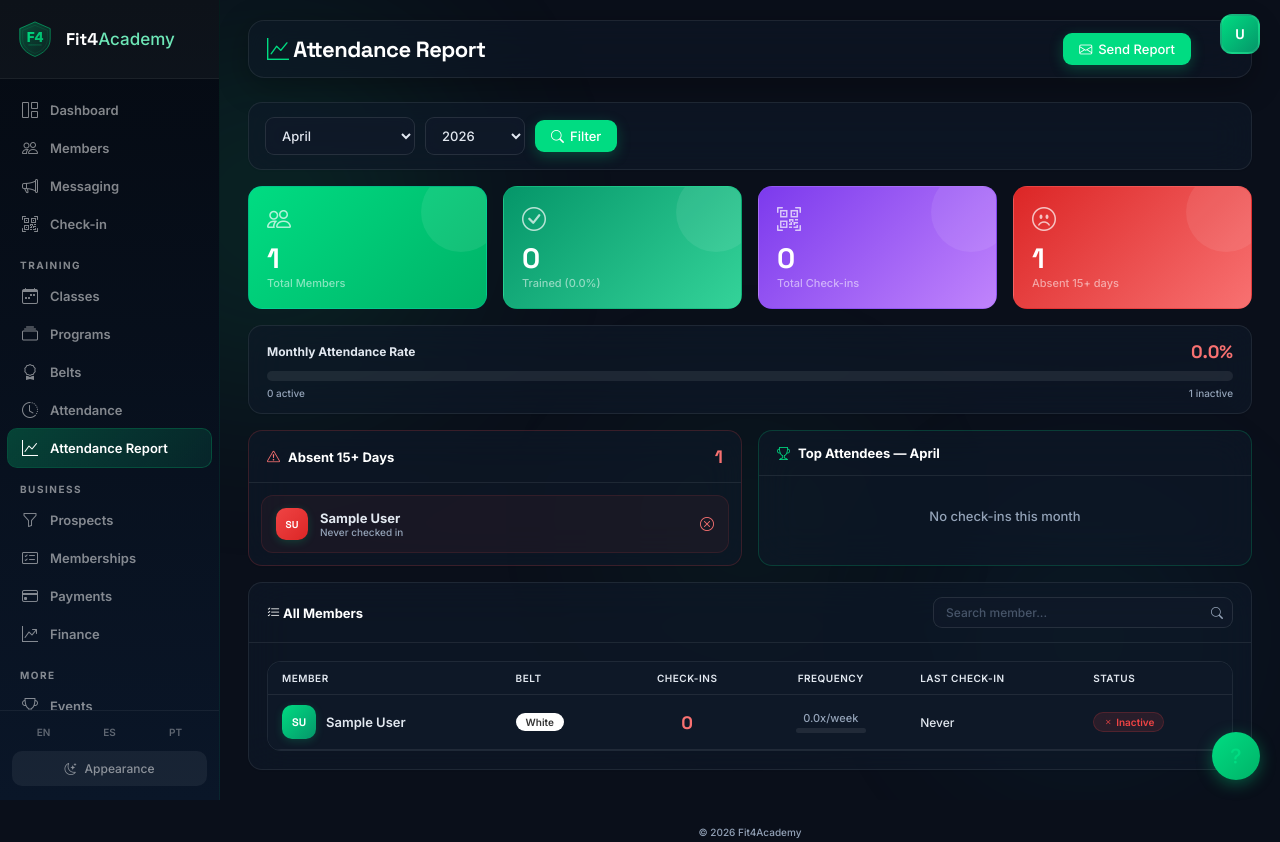
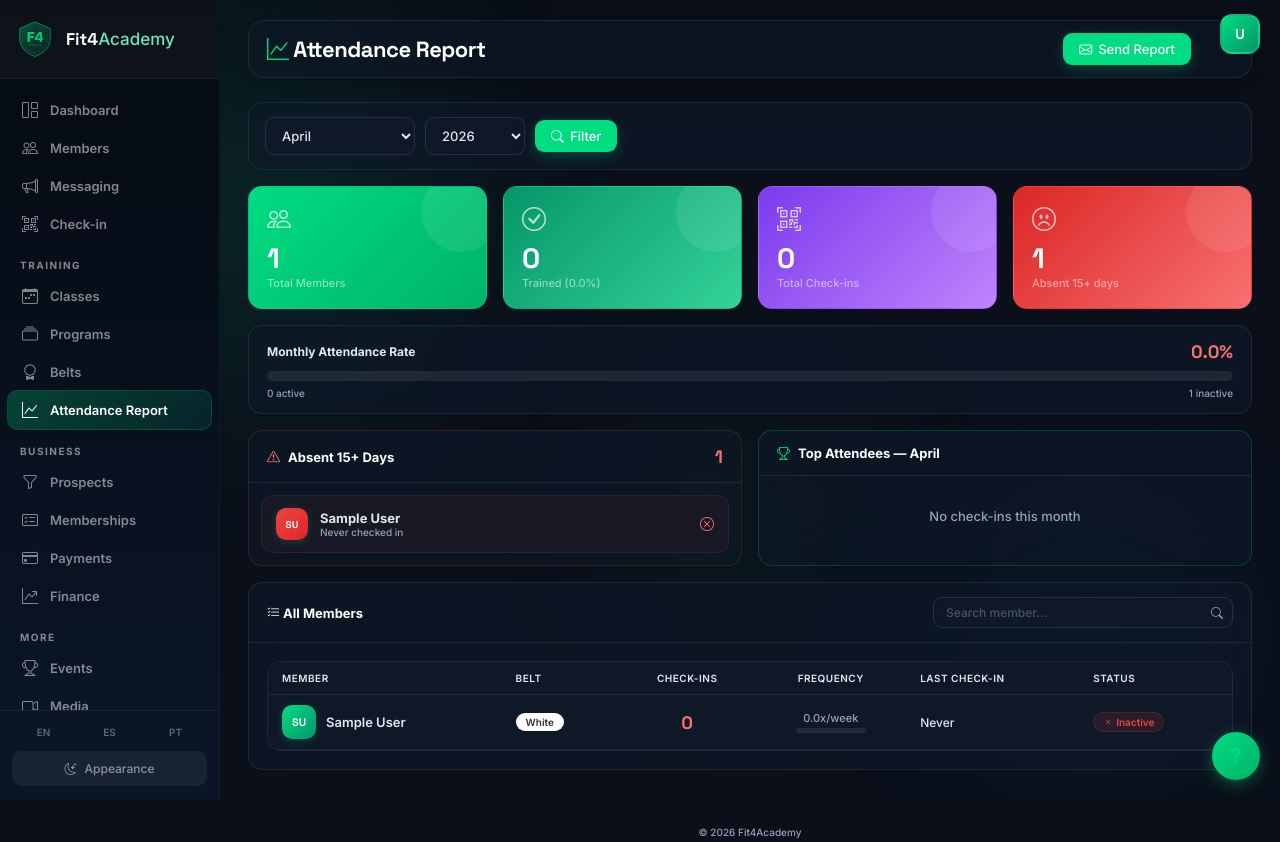
Before and after one commit to diegoalmeidajj/fit4academy, a Flask app: page /attendance in a window 1280 px wide. Shown: the top 842 px of the page. Run offline with Flask 3, Linux system fonts and the light colour scheme; the visitor is signed in with stand-in values (Sample User, id 1); data comes from the database, SQL or seed files in the repository; data that the repository does not hold is empty; some libraries are stand-ins or nearby versions.

Commit message:
Sidebar: remove regular Attendance link, keep only Attendance Report
Co-Authored-By: Claude Opus 4.6 (1M context) <noreply@anthropic.com>

```diff
--- a/templates/base.html
+++ b/templates/base.html
@@ -364,7 +364,6 @@
                 <a href="/classes" class="{{ 'active' if request.path.startswith('/classes') }}"><i class="bi bi-calendar-week"></i> {{ t('nav_classes') }}</a>
                 <a href="/programs" class="{{ 'active' if request.path.startswith('/programs') }}"><i class="bi bi-collection"></i> Programs</a>
                 <a href="/belts" class="{{ 'active' if request.path.startswith('/belts') }}"><i class="bi bi-award"></i> {{ t('nav_belts') }}</a>
-                <a href="/checkin/history" class="{{ 'active' if request.path == '/checkin/history' }}"><i class="bi bi-clock-history"></i> {{ t('nav_attendance') }}</a>
                 <a href="/attendance" class="{{ 'active' if request.path == '/attendance' }}"><i class="bi bi-graph-up"></i> Attendance Report</a>
             </div>
             <div class="nav-section">
```
